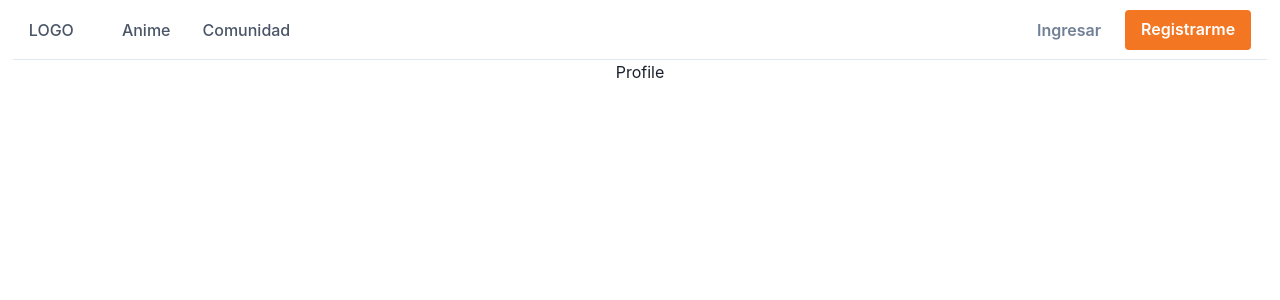
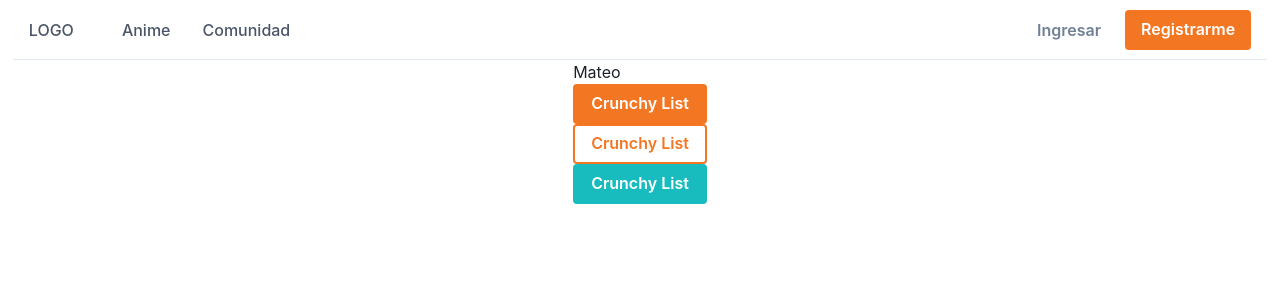
Before and after one commit to MateoAltamirano/CrunchyList-Frontend, a React (Create React App) app: page /profile in a window 1280 px wide. Shown: the top 300 px of the page. Built offline with nearby package versions, Linux system fonts and the light colour scheme.

Commit message:
refactor: improve reducer, move example to Profile page

```diff
--- a/src/models/User.ts
+++ b/src/models/User.ts
@@ -1,4 +1,4 @@
 export interface IUser {
-  isAuthenticated: boolean;
-  firstName: string;
+  isAuthenticated?: boolean;
+  firstName?: string;
 }
--- a/src/pages/Home.tsx
+++ b/src/pages/Home.tsx
@@ -1,28 +1,7 @@
-import { Button, Flex } from "@chakra-ui/react";
-import { useContext, useEffect } from "react";
-import { userContext } from "../providers/UserContext";
-import { UserActionType } from "../reducers/UserReducer";
+import { Box } from "@chakra-ui/layout";
 
 const Home = () => {
-  const user = useContext(userContext);
-  if (user === undefined)
-    throw new Error("Please use within UserContextProvider");
-  useEffect(() => {
-    // To update the state:
-    user.dispatch({
-      type: UserActionType.UPDATE_USER,
-      user: { ...user.state, firstName: "Mateo" },
-    });
-  }, []);
-  return (
-    <Flex flexDirection="column">
-      {/* To read the state: */}
-      {user.state.firstName}
-      <Button>Crunchy List</Button>
-      <Button variant="outline">Crunchy List</Button>
-      <Button variant="secondary">Crunchy List</Button>
-    </Flex>
-  );
+  return <Box>Home</Box>;
 };
 
 export default Home;
--- a/src/pages/Profile.tsx
+++ b/src/pages/Profile.tsx
@@ -1,5 +1,31 @@
+import { Button } from "@chakra-ui/button";
+import { Flex } from "@chakra-ui/layout";
+import { useContext, useEffect } from "react";
+import { userContext } from "../providers/UserContext";
+import { UserActionType } from "../reducers/UserReducer";
+
 const Profile = () => {
-  return <div>Profile</div>;
+  const user = useContext(userContext);
+  if (user === undefined)
+    throw new Error("Please use within UserContextProvider");
+
+  useEffect(() => {
+    // To update the state:
+    user.dispatch({
+      type: UserActionType.UPDATE_NAME,
+      user: { firstName: "Mateo" },
+    });
+    // eslint-disable-next-line react-hooks/exhaustive-deps
+  }, []);
+  return (
+    <Flex flexDirection="column">
+      {/* To read the state: */}
+      {user.state.firstName}
+      <Button>Crunchy List</Button>
+      <Button variant="outline">Crunchy List</Button>
+      <Button variant="secondary">Crunchy List</Button>
+    </Flex>
+  );
 };
 
 export default Profile;
--- a/src/reducers/UserReducer.ts
+++ b/src/reducers/UserReducer.ts
@@ -4,7 +4,7 @@ export enum UserActionType {
   LOGIN = "LOGIN",
   LOGOUT = "LOGOUT",
   SIGN_IN = "SIGN_IN",
-  UPDATE_USER = "UPDATE_NAME",
+  UPDATE_NAME = "UPDATE_NAME",
 }
 export interface IReducer {
   type: UserActionType;
@@ -13,8 +13,9 @@ export interface IReducer {
 
 export const userReducer = (state: IUser, action: IReducer) => {
   switch (action.type) {
-    case UserActionType.UPDATE_USER:
-      return action.user;
+    case UserActionType.UPDATE_NAME:
+      const { firstName } = action.user;
+      return { ...state, firstName };
     case UserActionType.LOGIN:
       return { ...state, isAuthenticated: action.user.isAuthenticated };
     case UserActionType.LOGOUT:
```
